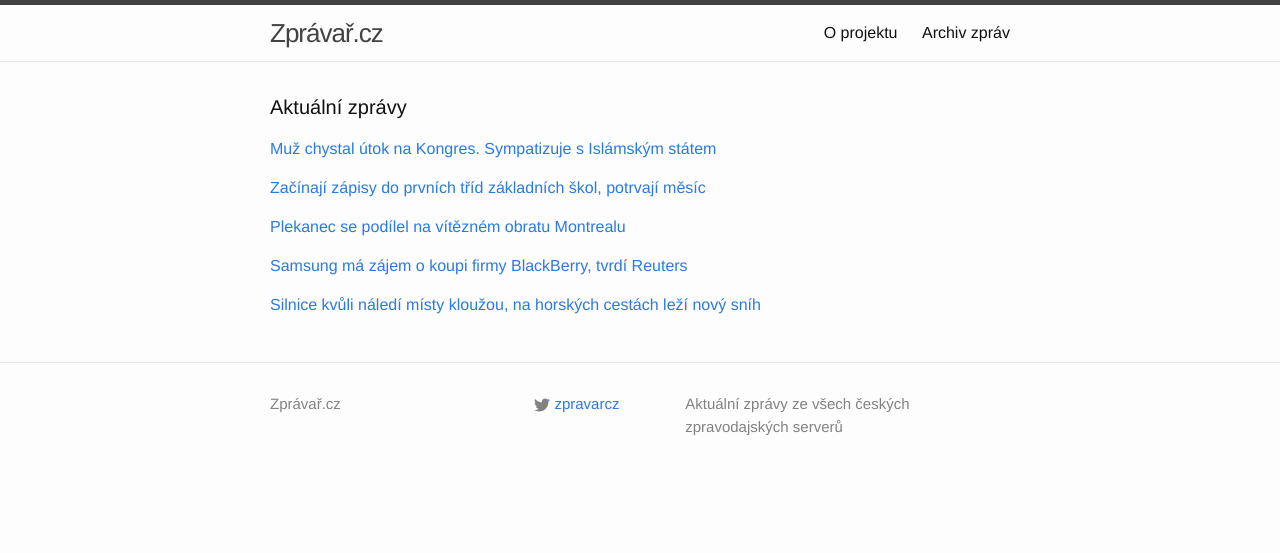
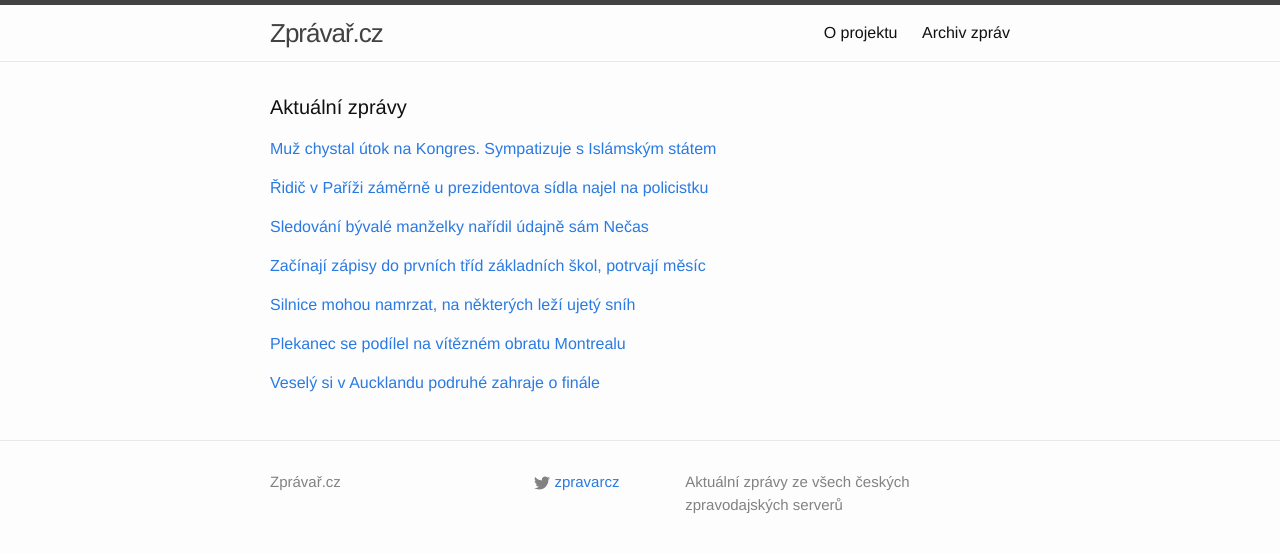
Before and after one commit to adliska/zpravar, a Jekyll site: the page built from index.html, in a window 1280 px wide. Shown: the top 553 px of the page. Built offline with Jekyll 4.4.1, drawn with Linux system fonts in a browser that asks for light colours.

Commit message:
zpravar news update

```diff
--- a/index.html
+++ b/index.html
@@ -16,33 +16,53 @@ layout: default
 <li><a href=http://www.rozhlas.cz/_zprava/fbi-zatkla-muze-ktery-pry-planoval-utok-na-sidlo-americkeho-kongresu--1443763>FBI zatkla muže, který prý plánoval útok na sídlo amerického Kongresu  - www.rozhlas.cz</a></li>
 <li><a href=http://echo24.cz/a/iktCb>Chtěl v USA vraždit v Kapitolu. FBI ho zatkla. Fandil IS - echo24.cz</a></li>
 </ul>
-</div><p><a href="javascript:;" onclick="toggle_visibility('zpravy1')">Začínají zápisy do prvních tříd základních škol, potrvají měsíc</a></p>
+</div><p><a href="javascript:;" onclick="toggle_visibility('zpravy1')">Řidič v Paříži záměrně u prezidentova sídla najel na policistku</a></p>
 <div id="zpravy1" style="display:none">
+<ul>
+<li><a href=http://echo24.cz/a/wGttJ>Řidič v Paříži záměrně u prezidentova sídla najel na policistku - echo24.cz</a></li>
+<li><a href=http://zpravy.idnes.cz/pariz-ridic-najel-do-policie-d1c-/zahranicni.aspx?c=A150115_073854_zahranicni_bse>Policie v Paříži zatkla řidiče, který najel do hlídky u sídla Hollanda - zpravy.idnes.cz</a></li>
+<li><a href=http://zpravy.aktualne.cz/zahranici/ridic-v-parizi-u-prezidentova-sidla-najel-na-policistku/r~aef792f29c8311e4a7d8002590604f2e/>Řidič v Paříži u prezidentova sídla najel na policistku - zpravy.aktualne.cz</a></li>
+<li><a href=http://zahranicni.ihned.cz/c1-63385180-pred-sidlem-francouzskeho-prezidenta-ridic-schvalne-najel-na-policistku>Před sídlem francouzského prezidenta řidič schválně najel na policistku - zahranicni.ihned.cz</a></li>
+<li><a href=http://www.ceskenoviny.cz/zpravy/zpravy/ridic-v-parizi-zamerne-u-prezidentova-sidla-najel-na-policistku/1169103>Řidič v Paříži záměrně u prezidentova sídla najel na policistku - www.ceskenoviny.cz</a></li>
+<li><a href=http://www.rozhlas.cz/_zprava/v-parizi-u-sidla-prezidenta-najel-ridic-umyslne-na-policistku--1443785>V Paříži u sídla prezidenta najel řidič úmyslně na policistku  - www.rozhlas.cz</a></li>
+<li><a href=http://www.novinky.cz/zahranicni/evropa/358808-ridic-pred-sidlem-francouzskeho-prezidenta-najel-na-policistku.html>Řidič před sídlem francouzského prezidenta najel na policistku - www.novinky.cz</a></li>
+</ul>
+</div><p><a href="javascript:;" onclick="toggle_visibility('zpravy2')">Sledování bývalé manželky nařídil údajně sám Nečas</a></p>
+<div id="zpravy2" style="display:none">
+<ul>
+<li><a href=http://www.ceskatelevize.cz/ct24/domaci/298257-sledovani-byvale-manzelky-naridil-udajne-sam-necas/>Sledování bývalé manželky nařídil údajně sám Nečas - www.ceskatelevize.cz</a></li>
+<li><a href=http://www.novinky.cz/domaci/358794-palenik-akci-na-sledovani-manzelky-si-vyzadal-sam-necas-mel-o-ni-obavy.html>Páleník: Akci na sledování manželky si vyžádal sám Nečas. Měl o ni obavy. - www.novinky.cz</a></li>
+<li><a href=http://zpravy.aktualne.cz/domaci/sledovani-manzelky-si-podle-vypovedi-palenika-vyzadal-necas/r~6476d1309c7811e49bec0025900fea04/>Sledování manželky si podle výpovědi Páleníka vyžádal Nečas - zpravy.aktualne.cz</a></li>
+<li><a href=http://www.novinky.cz/domaci/358794-palenik-akci-na-sledovani-manzelky-si-vyzadal-sam-necas.html>Páleník: Akci na sledování manželky si vyžádal sám Nečas - www.novinky.cz</a></li>
+</ul>
+</div><p><a href="javascript:;" onclick="toggle_visibility('zpravy3')">Začínají zápisy do prvních tříd základních škol, potrvají měsíc</a></p>
+<div id="zpravy3" style="display:none">
 <ul>
 <li><a href=http://www.ceskenoviny.cz/zpravy/zpravy/zacinaji-zapisy-do-prvnich-trid-zakladnich-skol-potrvaji-mesic/1169075>Začínají zápisy do prvních tříd základních škol, potrvají měsíc - www.ceskenoviny.cz</a></li>
 <li><a href=http://www.denik.cz/z_domova/zacnou-zapisy-do-zs-poprve-se-k-nim-chysta-na-150-tisic-deti-20150115.html>Začnou zápisy do ZŠ. Poprvé se k nim chystá na 150 tisíc dětí - www.denik.cz</a></li>
 <li><a href=http://www.rozhlas.cz/_zprava/zacinaji-zapisy-do-prvnich-trid-zakladnich-skol-potrvaji-dva-tydny--1443768>Začínají zápisy do prvních tříd základních škol, potrvají dva týdny  - www.rozhlas.cz</a></li>
 <li><a href=http://zpravy.idnes.cz/boj-o-dobrou-skolu-dite-jde-k-zapisu-menime-bydliste-fhz-/domaci.aspx?c=A150114_210952_domaci_fer>Rodiče v boji o dobrou školu obcházejí zákon: úředně se přestěhují - zpravy.idnes.cz</a></li>
 </ul>
-</div><p><a href="javascript:;" onclick="toggle_visibility('zpravy2')">Plekanec se podílel na vítězném obratu Montrealu</a></p>
-<div id="zpravy2" style="display:none">
+</div><p><a href="javascript:;" onclick="toggle_visibility('zpravy4')">Silnice mohou namrzat, na některých leží ujetý sníh</a></p>
+<div id="zpravy4" style="display:none">
+<ul>
+<li><a href=http://www.denik.cz/z_domova/silnice-mohou-namrzat-na-nekterych-je-ujety-snih-20150115.html>Silnice mohou namrzat, na některých leží ujetý sníh - www.denik.cz</a></li>
+<li><a href=http://zpravy.idnes.cz/situace-v-doprave-naledi-08k-/domaci.aspx?c=A150115_071255_domaci_jj>Silnice kvůli náledí místy kloužou, na horských cestách leží nový sníh - zpravy.idnes.cz</a></li>
+<li><a href=http://www.ceskenoviny.cz/zpravy/zpravy/na-cestach-ve-zlinskem-i-libereckem-kraji-se-rano-misty-tvori-ledovka/1169085>Na cestách ve Zlínském i Libereckém kraji se ráno místy tvoří ledovka - www.ceskenoviny.cz</a></li>
+<li><a href=http://www.ceskenoviny.cz/zpravy/zpravy/na-cestach-ve-zlinskem-kraji-se-rano-misty-tvori-ledovka/1169085>Na cestách ve Zlínském kraji se ráno místy tvoří ledovka - www.ceskenoviny.cz</a></li>
+</ul>
+</div><p><a href="javascript:;" onclick="toggle_visibility('zpravy5')">Plekanec se podílel na vítězném obratu Montrealu</a></p>
+<div id="zpravy5" style="display:none">
 <ul>
 <li><a href=http://www.denik.cz/hokej/plekanec-se-podilel-na-viteznem-obratu-montrealu-20150115.html>Plekanec se podílel na vítězném obratu Montrealu - www.denik.cz</a></li>
 <li><a href=http://hokej.idnes.cz/new-jersey-prekvapilo-vyhrou-v-los-angeles-fkz-/nhl.aspx?c=A150115_072054_nhl_Mkr>New Jersey překvapilo výhrou v Los Angeles, Havlát s Eliášem bodovali - hokej.idnes.cz</a></li>
 <li><a href=http://www.sportovninoviny.cz/zpravy/plekanec-se-podilel-na-viteznem-obratu-montrealu/1169089>Plekanec se podílel na vítězném obratu Montrealu - www.sportovninoviny.cz</a></li>
 </ul>
-</div><p><a href="javascript:;" onclick="toggle_visibility('zpravy3')">Samsung má zájem o koupi firmy BlackBerry, tvrdí Reuters</a></p>
-<div id="zpravy3" style="display:none">
+</div><p><a href="javascript:;" onclick="toggle_visibility('zpravy6')">Veselý si v Aucklandu podruhé zahraje o finále</a></p>
+<div id="zpravy6" style="display:none">
 <ul>
-<li><a href=http://zpravy.aktualne.cz/ekonomika/samsung-ma-zajem-o-koupi-firmy-blackberry-tvrdi-reuters/r~05d4b8149c7711e490f70025900fea04/>Samsung má zájem o koupi firmy BlackBerry, tvrdí Reuters - zpravy.aktualne.cz</a></li>
-<li><a href=http://www.financninoviny.cz/zpravodajstvi/zpravy/samsung-ma-pry-zajem-o-koupi-firmy-blackberry/1169055>Samsung má prý zájem o koupi firmy BlackBerry - www.financninoviny.cz</a></li>
-<li><a href=http://mobil.idnes.cz/samsung-chce-koupit-blackberry-dm3-/mob_samsung.aspx?c=A150115_002915_mob_samsung_ada>Samsung chce koupit BlackBerry. Nabízí 7,5 miliardy dolarů - mobil.idnes.cz</a></li>
-</ul>
-</div><p><a href="javascript:;" onclick="toggle_visibility('zpravy4')">Silnice kvůli náledí místy kloužou, na horských cestách leží nový sníh</a></p>
-<div id="zpravy4" style="display:none">
-<ul>
-<li><a href=http://zpravy.idnes.cz/situace-v-doprave-naledi-08k-/domaci.aspx?c=A150115_071255_domaci_jj>Silnice kvůli náledí místy kloužou, na horských cestách leží nový sníh - zpravy.idnes.cz</a></li>
-<li><a href=http://www.ceskenoviny.cz/zpravy/zpravy/na-cestach-ve-zlinskem-i-libereckem-kraji-se-rano-misty-tvori-ledovka/1169085>Na cestách ve Zlínském i Libereckém kraji se ráno místy tvoří ledovka - www.ceskenoviny.cz</a></li>
-<li><a href=http://www.ceskenoviny.cz/zpravy/zpravy/na-cestach-ve-zlinskem-kraji-se-rano-misty-tvori-ledovka/1169085>Na cestách ve Zlínském kraji se ráno místy tvoří ledovka - www.ceskenoviny.cz</a></li>
+<li><a href=http://sport.aktualne.cz/vesely-si-v-aucklandu-podruhe-zahraje-o-finale/r~b47afbec9c8311e498be002590604f2e/>Veselý si v Aucklandu podruhé zahraje o finále - sport.aktualne.cz</a></li>
+<li><a href=http://sport.idnes.cz/tenis-turnaje-sydney-hobart-auckland-dwp-/tenis.aspx?c=A150115_071507_tenis_ten>Veselý se v Aucklandu probojoval z kvalifikace až do semifinále - sport.idnes.cz</a></li>
+<li><a href=http://www.sportovninoviny.cz/zpravy/tenista-vesely-postoupil-v-aucklandu-do-semifinale/1169090>Tenista Veselý postoupil v Aucklandu do semifinále - www.sportovninoviny.cz</a></li>
 </ul>
 </div></div>
```
